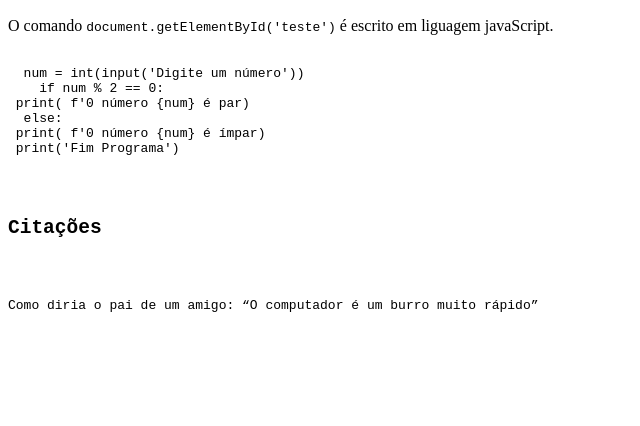
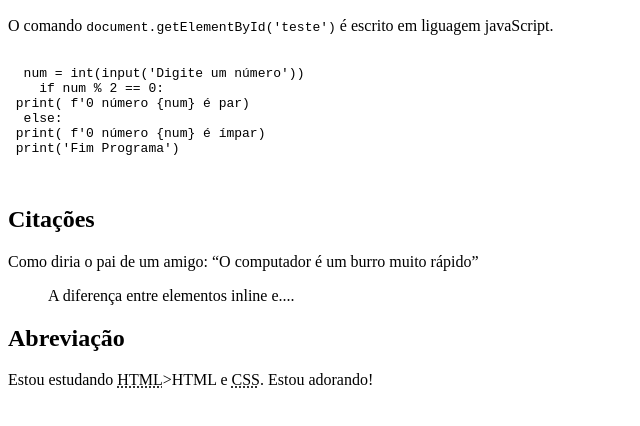
Before and after one commit to mateusmbs/HTMS-CSS, a plain HTML site: page HTML_CSS/HTML/exercicios/ex009/index.html in a window 1280 px wide. Shown: the part 110-536 px from the top of the page, without its empty margins (0-640 px from the left). Drawn offline with Linux system fonts and the light colour scheme.

Commit message:
fim aula 24

```diff
--- a/HTML_CSS/HTML/exercicios/ex009/index.html
+++ b/HTML_CSS/HTML/exercicios/ex009/index.html
@@ -21,12 +21,20 @@
  print( f'0 número {num} é ímpar)
  print('Fim Programa')
             </code>
-      <!--Q tag de citação-->
+     </pre>
+
+<!--Q tag de citação-->
     <h2>Citações</h2>
-        <p>Como diria o pai de um amigo: <q>O computador é um burro muito rápido</q></p>
+    <p>Como diria o pai de um amigo: <q>O computador é um burro muito rápido</q></p>
+
+<!--"blockquote" citação com quebra de texto e deslocamento horizontal para direita  -->
+    <blockquote cite= >A diferença entre elementos inline e....</blockquote>
+
+<!--tag "abbr" mostra descrição da abreviação selecionada-->
+    <h2>Abreviação</h2>
+        <p>Estou estudando <abbr title="HyperText">HTML</abbr>>HTML</abbr> e <abbr title="Cascadin Style Sheets">CSS</abbr>. Estou adorando!</p>
 
 
-</pre>
 
 </body>
 </html>
```
